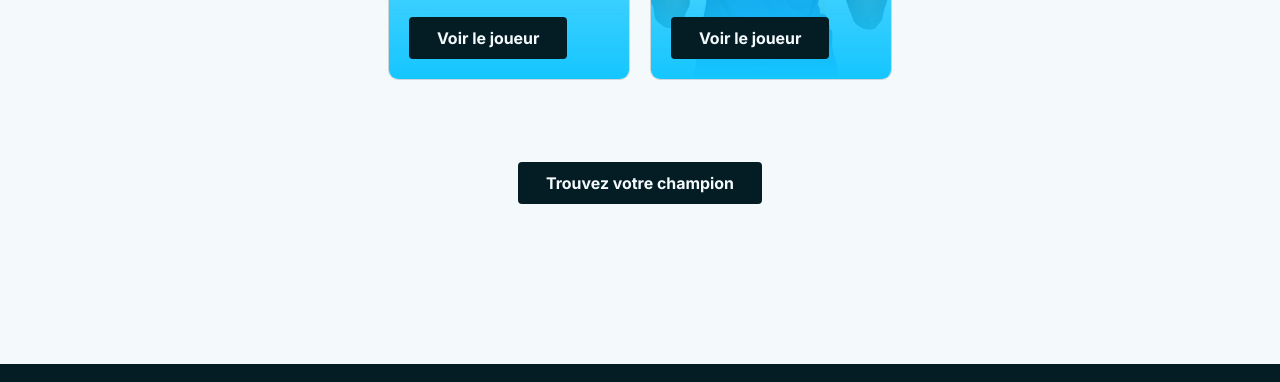
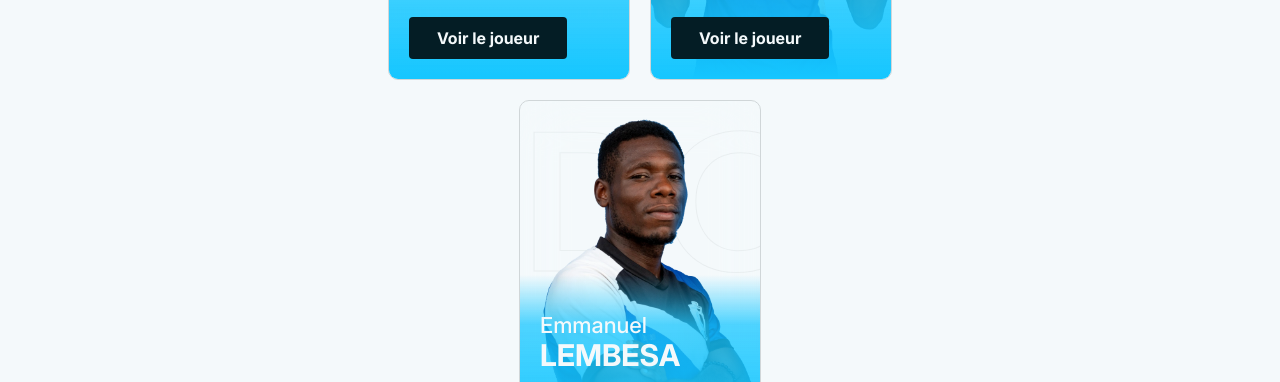
Before and after one commit to SAAfrika/Website-SAAfrika, a website: page index.html in a window 1280 px wide. Shown: the part 3120-3502 px from the top of the page. Drawn offline with Linux system fonts and the light colour scheme; files whose address does not match are found by name.

Commit message:
Add other player DC

```diff
--- a/index.html
+++ b/index.html
@@ -225,6 +225,21 @@
                                                 <div class="playercard_nom-bloc">
                                                     <p class="playercard_name">Henoch</p>
                                                     <p class="playercard_subname">KAPEMBA</p>
+                                                </div>
+                                                <a href="#" class="cta w-inline-block">
+                                                    <p class="ctatexte">Voir le joueur</p>
+                                                </a>
+                                            </div>
+                                        </div>
+                                        <!-- Player -->
+                                        <div data-w-id="e0d6ad35-4c17-abb7-6682-79216d92441c" class="playercard">
+                                            <p class="decotext top4 active">DC</p>
+                                            <p class="decotext top4">DC</p>
+                                            <img src="./Images/DC/Lembesa-Emmanuel.webp" loading="lazy" alt="Lembesa-Emmanuel" class="playercard_image"/>
+                                            <div data-w-id="e0d6ad35-4c17-abb7-6682-79216d924422" class="playercard_nom-container">
+                                                <div class="playercard_nom-bloc">
+                                                    <p class="playercard_name">Emmanuel</p>
+                                                    <p class="playercard_subname">LEMBESA</p>
                                                 </div>
                                                 <a href="#" class="cta w-inline-block">
                                                     <p class="ctatexte">Voir le joueur</p>
```
Also changed, not shown: Images/DC/Lembesa-Emmanuel.webp (added).
